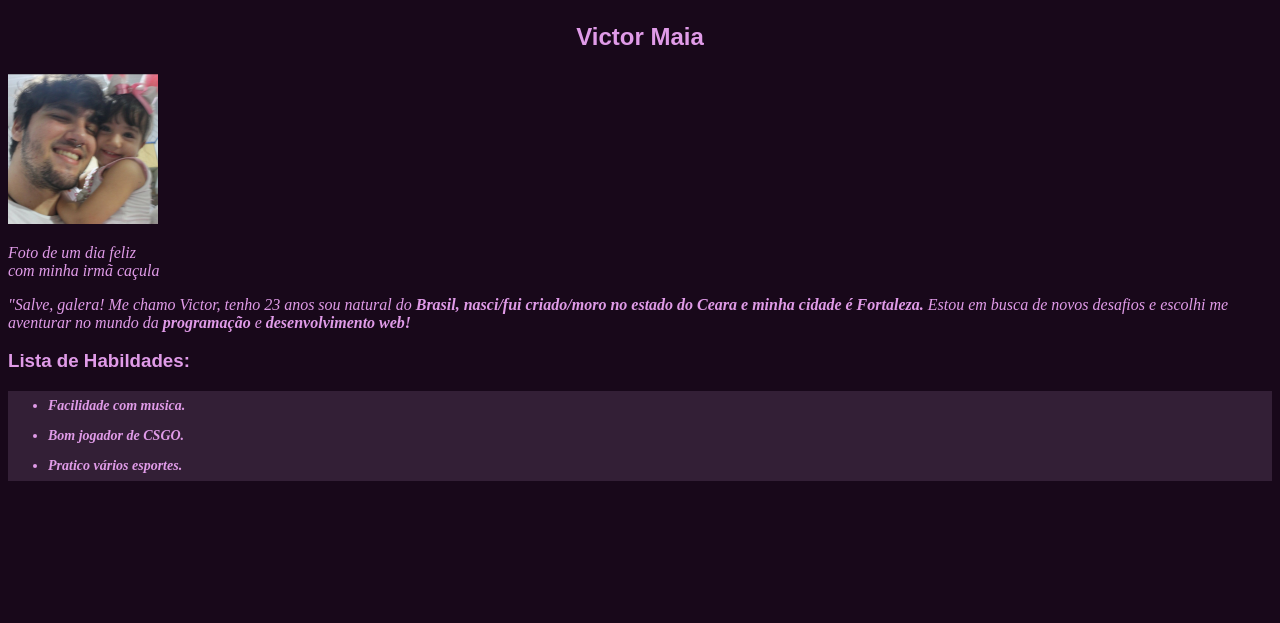
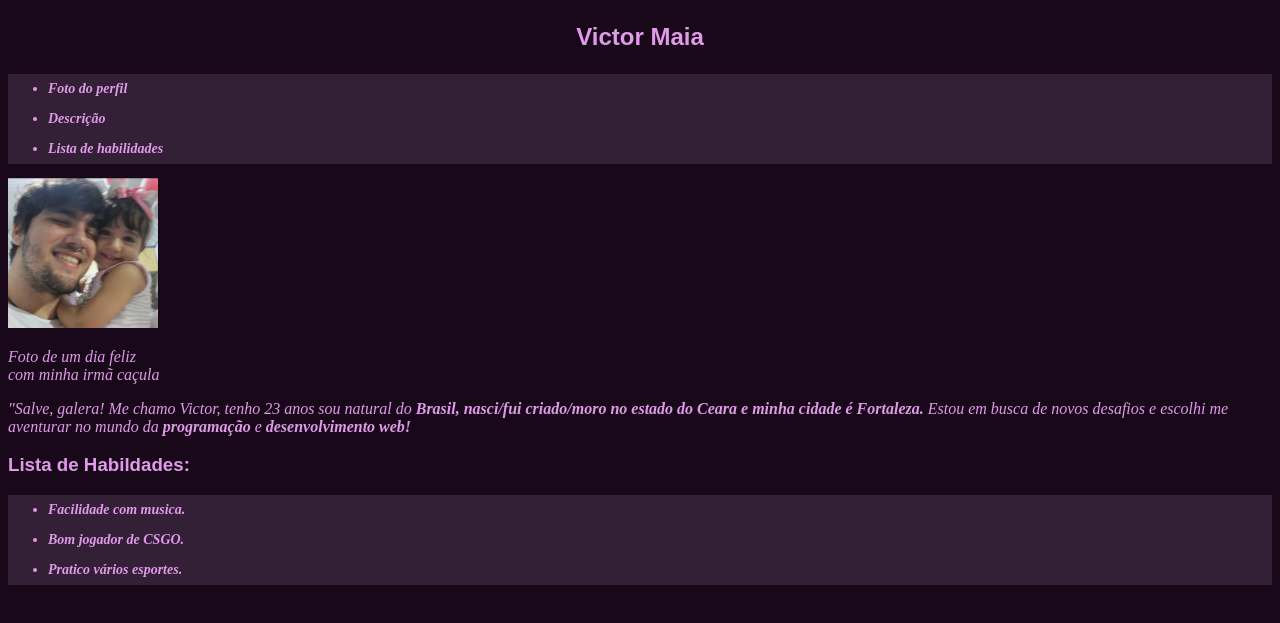
Before and after one commit to VictorMhub/VictorMhub.github.io, a plain HTML site: page index.html in a window 1280 px wide. Shown: the part 61-684 px from the top of the page. Drawn offline with Linux system fonts and the light colour scheme.

Commit message:
att visuais

```diff
--- a/index.html
+++ b/index.html
@@ -12,23 +12,30 @@
 <body>
     <h1>Meu Perfil Web</h1>
     <h2 id="name">Victor Maia</h2>
+    <ul class="list-style">
+        <li><a href="#foto-feliz" class="link-style">Foto do perfil</a></li>
+        <li><a href="#description" class="link-style">Descrição</a></li>
+        <li><a href="#skill-list" class="link-style">Lista de habilidades</a></li>
+
+    </ul>
     <img src="foto-perfil.jpeg" width="150" id="foto-feliz" />
-    <a href="#foto-feliz" class="link-pic">
-        <p>
-            <em>
-                Foto de um dia feliz<br />
-                com minha irmã caçula</em>
-        </p>
-    </a>
+
+
     <p>
-        <em id="description">"Salve, galera! Me chamo Victor, tenho 23 anos sou natural do<strong> Brasil,
+        <em class="em-style">
+            Foto de um dia feliz<br />
+            com minha irmã caçula</em>
+    </p>
+
+    <p>
+        <em class="em-style">"Salve, galera! Me chamo Victor, tenho 23 anos sou natural do<strong> Brasil,
                 nasci/fui criado/moro no estado do Ceara e minha cidade é Fortaleza.</strong> Estou em busca de novos
             desafios e escolhi me aventurar no mundo da <strong>programação</strong> e <strong>desenvolvimento
                 web!</strong></em>
     </p>
 
 
-    <h3>Lista de Habildades:</h3>
+    <h3 id="skill-list">Lista de Habildades:</h3>
     <ul class="list-style">
         <li>Facilidade com musica.</li>
         <li>Bom jogador de CSGO.</li>
--- a/style.css
+++ b/style.css
@@ -1,39 +1,44 @@
-#description{
-    color: #E09BE8
+
+body {
+  background-color: #18081a;
 }
 
-body{
-    background-color: #18081A;
-}
-
-.list-style{
-    background-color: #331F36 ;
-    color: #E09BE8;
+.list-style {
+  background-color: #331f36;
+  color: #e09be8;
   font-style: italic;
   font-weight: bold;
   font-size: 14px;
   line-height: 30px;
 }
 
-h1{
-    color:#E09BE8;
+h1 {
+  color: #e09be8;
   font-family: sans-serif;
   text-align: center;
 }
-#name{
+#name {
   font-family: sans-serif;
-color:#E09BE8;
+  color: #e09be8;
   text-align: center;
   line-height: 35px;
+  margin-bottom: 20px;
 }
 
-
-h3{
+h3 {
   font-family: sans-serif;
- color: #E09BE8
+  color: #e09be8;
 }
 
-.link-pic{
+.link-style {
   text-decoration: none;
-    color: #E09BE8;
+  color: #e09be8;
 }
+
+h4 {
+  color: #e09be8;
+}
+
+.em-style{
+    color: #e09be8
+}
```
Lines whose indentation alone changed are shown as unchanged.
